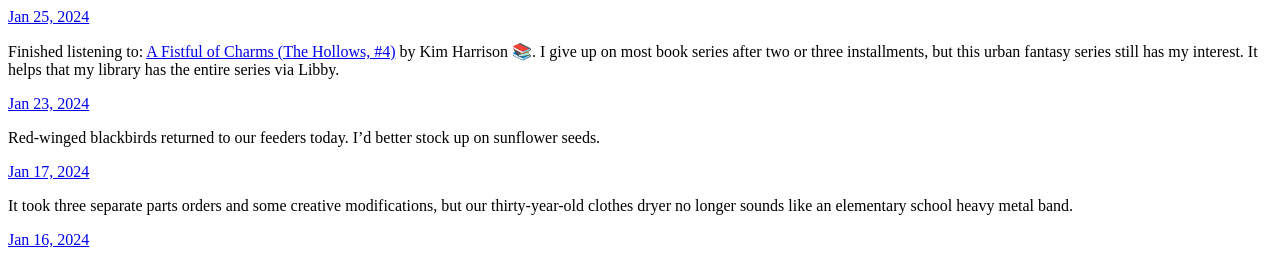
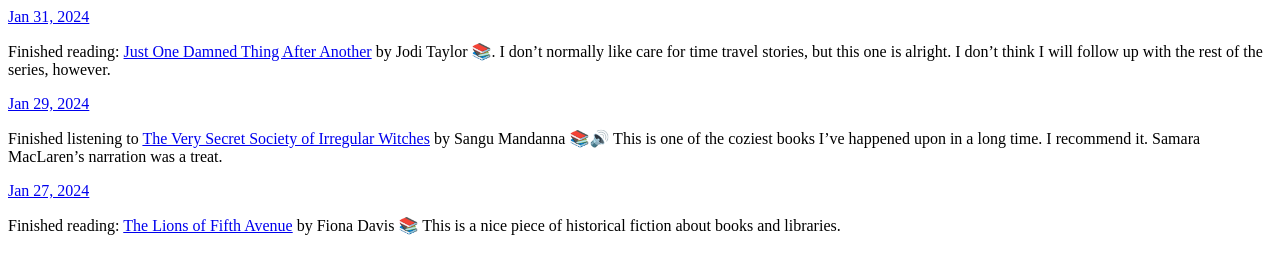
Before and after one commit to palousegeo/microblog, a plain HTML site: page index.html in a window 1280 px wide. Shown: the top 253 px of the page. Drawn offline with Linux system fonts and the light colour scheme.

Commit message:
Archiving from Micro.blog.

```diff
--- a/index.html
+++ b/index.html
@@ -21,6 +21,39 @@
 <div class="h-feed">
 
 
+
+	  <div class="h-entry">
+
+
+		<a href="https://palousegeo.com/2024/01/31/finished-reading-just.html" class="u-url"><time class="dt-published" datetime="2024-01-31 21:34:02 -0800">Jan 31, 2024</time></a>
+
+		<div class="e-content">
+			 <p>Finished reading: <a href="https://micro.blog/books/9781472264275">Just One Damned Thing After Another</a> by Jodi Taylor 📚. I don&rsquo;t normally like care for time travel stories, but this one is alright. I don&rsquo;t think I will follow up with the rest of the series, however.</p>
+
+		</div>
+	  </div>
+
+	  <div class="h-entry">
+
+
+		<a href="https://palousegeo.com/2024/01/29/finished-listening-to.html" class="u-url"><time class="dt-published" datetime="2024-01-29 18:32:00 -0800">Jan 29, 2024</time></a>
+
+		<div class="e-content">
+			 <p>Finished listening to <a href="https://micro.blog/books/9780593439364">The Very Secret Society of Irregular Witches</a> by Sangu Mandanna 📚🔊 This is one of the coziest books I&rsquo;ve happened upon in a long time. I recommend it. Samara MacLaren&rsquo;s narration was a treat.</p>
+
+		</div>
+	  </div>
+
+	  <div class="h-entry">
+
+
+		<a href="https://palousegeo.com/2024/01/27/finished-reading-the.html" class="u-url"><time class="dt-published" datetime="2024-01-27 09:53:56 -0800">Jan 27, 2024</time></a>
+
+		<div class="e-content">
+			 <p>Finished reading: <a href="https://micro.blog/books/9781524744632">The Lions of Fifth Avenue</a> by Fiona Davis 📚 This is a nice piece of historical fiction about books and libraries.</p>
+
+		</div>
+	  </div>
 
 	  <div class="h-entry">
 
```
